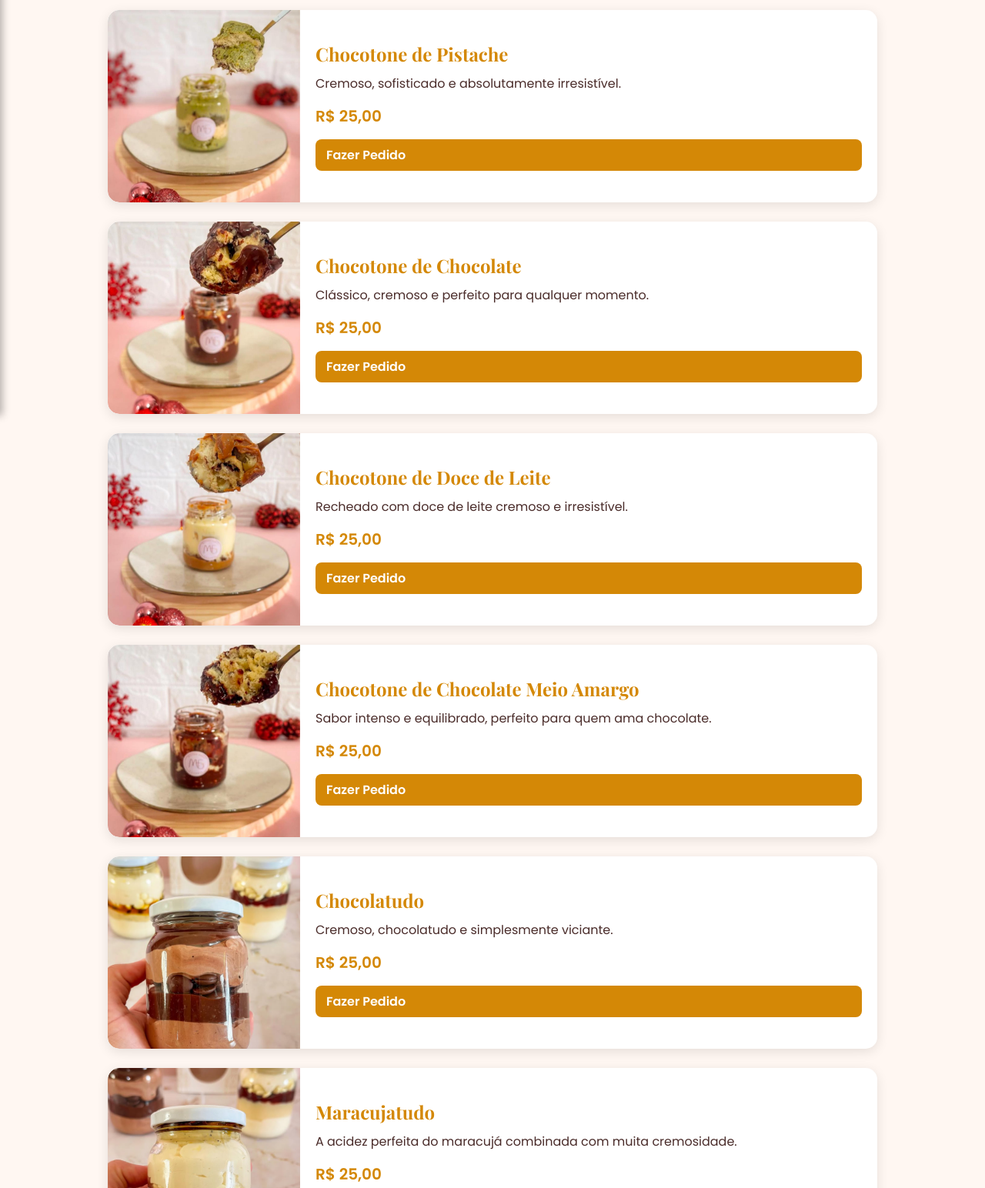
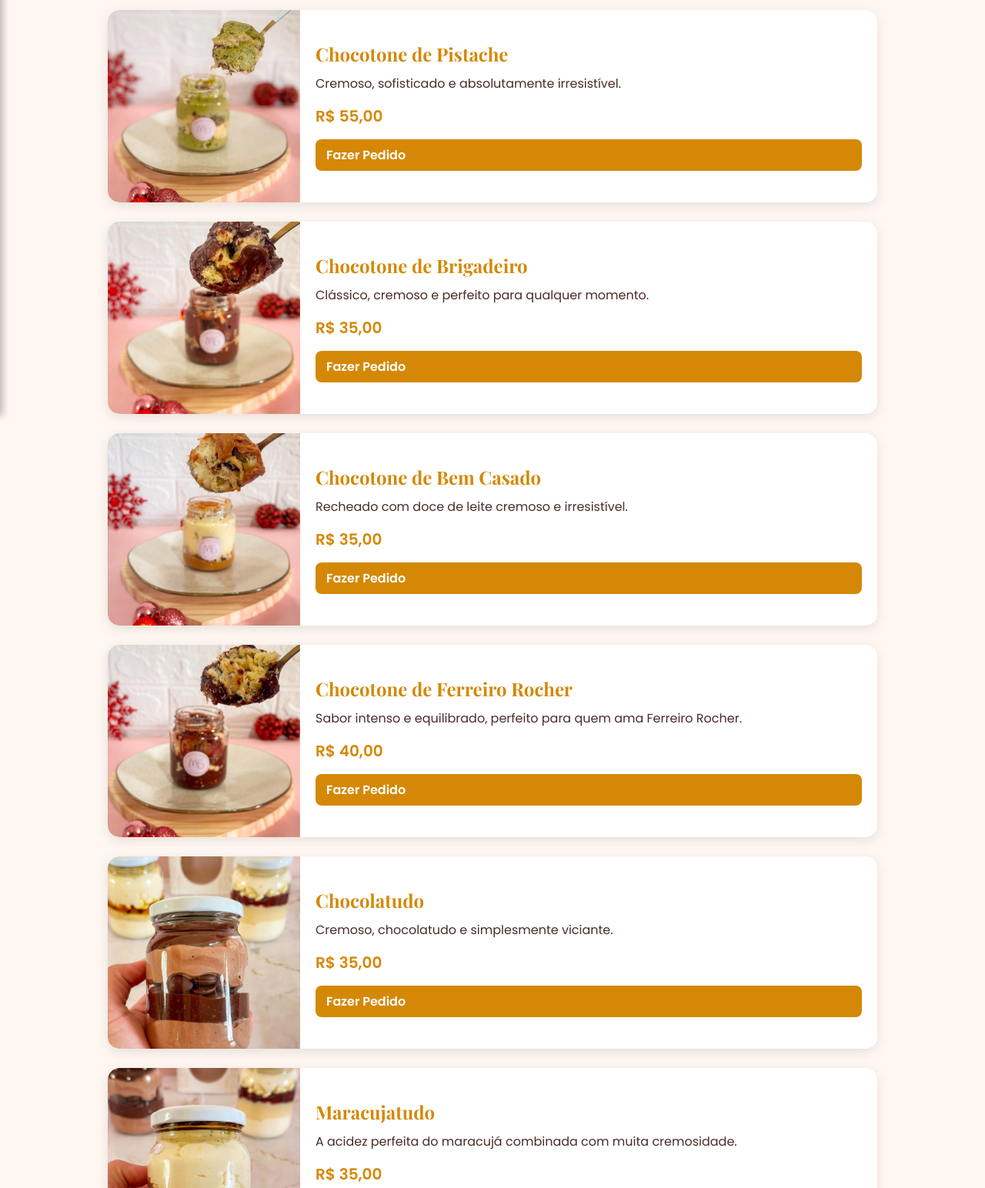
Before and after one commit to Andrefelip99/Site-MacedoFarias, a plain HTML site: page projeto-front/delicias-pote.html in a window 1280 px wide. Shown: the part 260-1804 px from the top of the page at 77% size. Drawn offline with nearby package versions, Linux system fonts and the light colour scheme.

Commit message:
Commit dos Valores atualizados (Delicias de pote)

```diff
--- a/projeto-front/delicias-pote.html
+++ b/projeto-front/delicias-pote.html
@@ -140,7 +140,7 @@
         <div class="card-content">
           <h3>Chocotone de Pistache</h3>
           <p>Cremoso, sofisticado e absolutamente irresistível.</p>
-          <p class="preco">R$ 25,00</p>
+          <p class="preco">R$ 55,00</p>
           <a href="https://api.whatsapp.com/send?phone=5521982591226">Fazer Pedido</a>
         </div>
       </div>
@@ -148,9 +148,9 @@
       <div class="card">
         <img src="fotos/pote-chocolate.jpg" alt="Chocotone Chocolate">
         <div class="card-content">
-          <h3>Chocotone de Chocolate</h3>
+          <h3>Chocotone de Brigadeiro </h3>
           <p>Clássico, cremoso e perfeito para qualquer momento.</p>
-          <p class="preco">R$ 25,00</p>
+          <p class="preco">R$ 35,00</p>
           <a href="https://api.whatsapp.com/send?phone=5521982591226">Fazer Pedido</a>
         </div>
       </div>
@@ -158,9 +158,9 @@
       <div class="card">
         <img src="fotos/pote-doce-de-leite.jpg" alt="Chocotone Doce de Leite">
         <div class="card-content">
-          <h3>Chocotone de Doce de Leite</h3>
+          <h3>Chocotone de Bem Casado </h3>
           <p>Recheado com doce de leite cremoso e irresistível.</p>
-          <p class="preco">R$ 25,00</p>
+          <p class="preco">R$ 35,00</p>
           <a href="https://api.whatsapp.com/send?phone=5521982591226">Fazer Pedido</a>
         </div>
       </div>
@@ -168,9 +168,9 @@
       <div class="card">
         <img src="fotos/pote-chocolate-amargo.jpg" alt="Chocotone Meio Amargo">
         <div class="card-content">
-          <h3>Chocotone de Chocolate Meio Amargo</h3>
-          <p>Sabor intenso e equilibrado, perfeito para quem ama chocolate.</p>
-          <p class="preco">R$ 25,00</p>
+          <h3>Chocotone de Ferreiro Rocher </h3>
+          <p>Sabor intenso e equilibrado, perfeito para quem ama Ferreiro Rocher.</p>
+          <p class="preco">R$ 40,00</p>
           <a href="https://api.whatsapp.com/send?phone=5521982591226">Fazer Pedido</a>
         </div>
       </div>
@@ -180,7 +180,7 @@
         <div class="card-content">
           <h3>Chocolatudo</h3>
           <p>Cremoso, chocolatudo e simplesmente viciante.</p>
-          <p class="preco">R$ 25,00</p>
+          <p class="preco">R$ 35,00</p>
           <a href="https://api.whatsapp.com/send?phone=5521982591226">Fazer Pedido</a>
         </div>
       </div>
@@ -190,7 +190,7 @@
         <div class="card-content">
           <h3>Maracujatudo</h3>
           <p>A acidez perfeita do maracujá combinada com muita cremosidade.</p>
-          <p class="preco">R$ 25,00</p>
+          <p class="preco">R$ 35,00</p>
           <a href="https://api.whatsapp.com/send?phone=5521982591226">Fazer Pedido</a>
         </div>
       </div>
```
